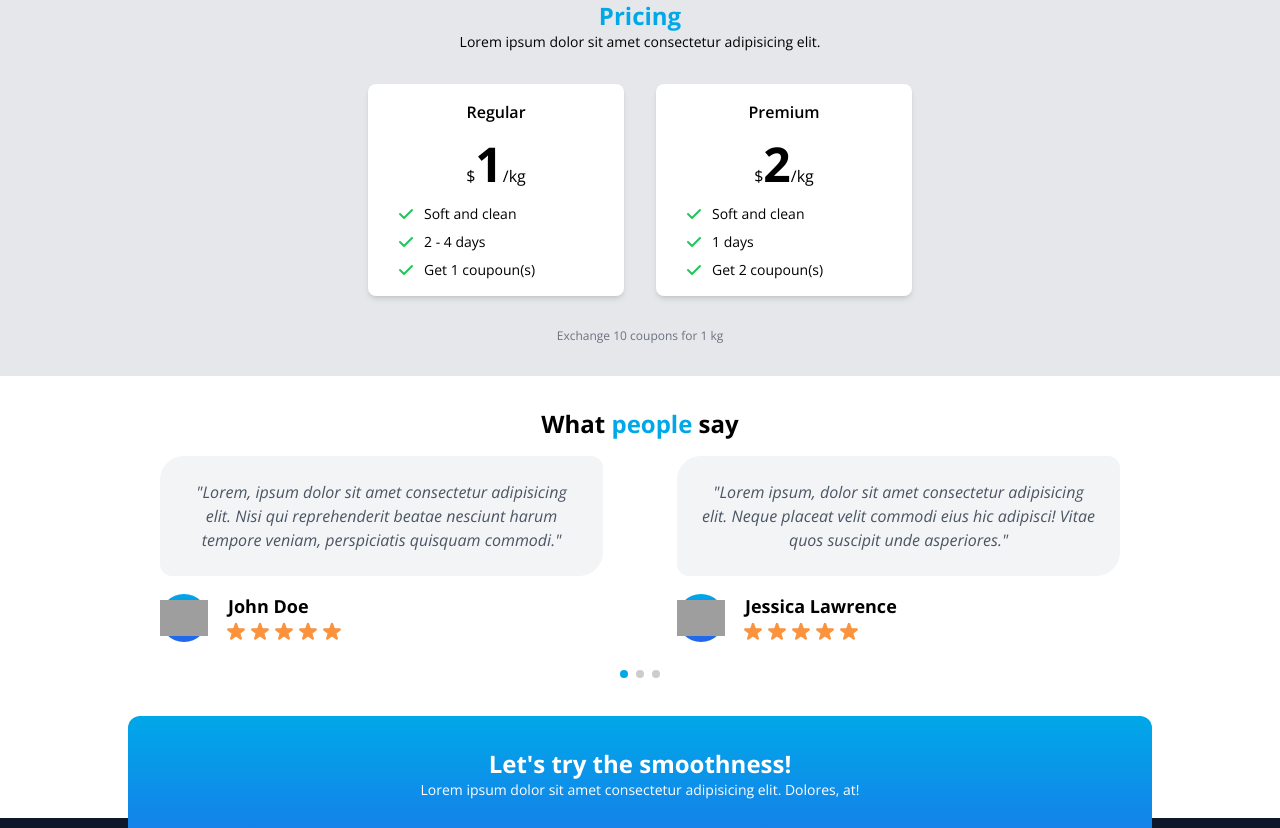
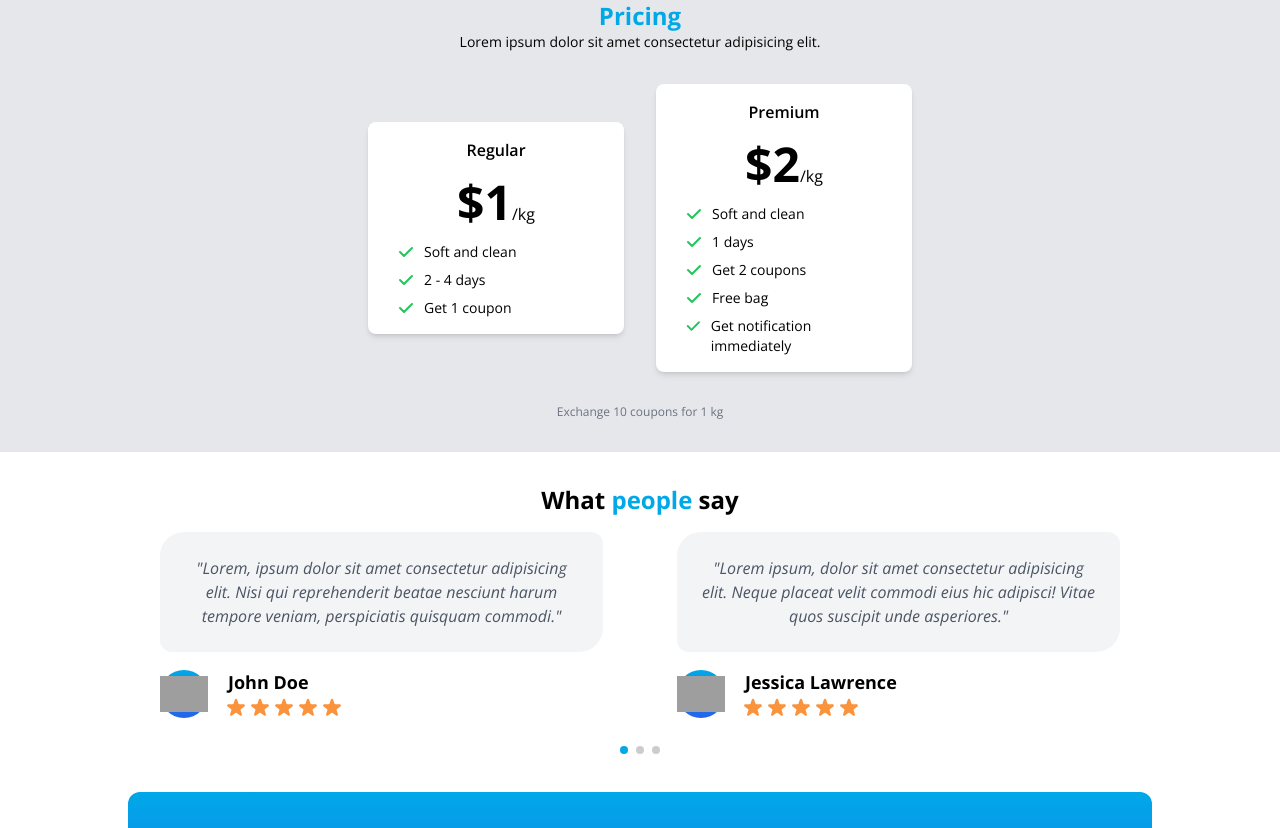
Before and after one commit to rijalislamir/portfolio-laundry, a Vue app: page / in a window 1280 px wide. Shown: the part 1940-2768 px from the top of the page. Built offline with nearby package versions, Linux system fonts and the light colour scheme; grey boxes are pictures that could not be loaded.

Commit message:
change menu text color on top view

```diff
--- a/src/components/Navbar.vue
+++ b/src/components/Navbar.vue
@@ -13,7 +13,12 @@
         <h1 class="text-xl text-blue-main font-bold flex items-center">Logo</h1>
 
         <div class="hidden sm:flex">
-          <ul class="flex gap-12 font-semibold">
+          <ul
+            :class="
+              'flex gap-12 font-semibold transition-all duration-500' +
+              (lastScrollPosition < 5 && !showMobileMenu ? ' text-white' : '')
+            "
+          >
             <li>About</li>
             <li>Pricing</li>
             <li>
--- a/src/components/Pricing.vue
+++ b/src/components/Pricing.vue
@@ -21,9 +21,8 @@
           <h2 class="font-semibold">{{ pricing.name }}</h2>
 
           <div class="p-4">
-            <span>$</span>
             <span class="text-5xl font-bold">
-              {{ pricing.pricePerKg }}
+              {{ "$" + pricing.pricePerKg }}
             </span>
             <span>/kg</span>
           </div>
@@ -44,7 +43,7 @@
                   />
                 </svg>
 
-                <span> Soft and clean </span>
+                <span>Soft and clean</span>
               </li>
 
               <li class="flex gap-2">
@@ -61,9 +60,7 @@
                   />
                 </svg>
 
-                <span>
-                  {{ pricing.time }}
-                </span>
+                <span>{{ pricing.time }}</span>
               </li>
 
               <li class="flex gap-2">
@@ -80,7 +77,45 @@
                   />
                 </svg>
 
-                <span> Get {{ pricing.coupon }} coupoun(s) </span>
+                <span
+                  >Get {{ pricing.coupon }} coupon{{
+                    pricing.coupon > 1 ? "s" : ""
+                  }}</span
+                >
+              </li>
+
+              <li class="flex gap-2" v-if="pricing.freeBag">
+                <svg
+                  class="w-5 h-5 text-green-500"
+                  xmlns="http://www.w3.org/2000/svg"
+                  viewBox="0 0 20 20"
+                  fill="currentColor"
+                >
+                  <path
+                    fill-rule="evenodd"
+                    d="M16.707 5.293a1 1 0 010 1.414l-8 8a1 1 0 01-1.414 0l-4-4a1 1 0 011.414-1.414L8 12.586l7.293-7.293a1 1 0 011.414 0z"
+                    clip-rule="evenodd"
+                  />
+                </svg>
+
+                <span>Free bag</span>
+              </li>
+
+              <li class="flex gap-2" v-if="pricing.notification">
+                <svg
+                  class="w-5 h-5 text-green-500"
+                  xmlns="http://www.w3.org/2000/svg"
+                  viewBox="0 0 20 20"
+                  fill="currentColor"
+                >
+                  <path
+                    fill-rule="evenodd"
+                    d="M16.707 5.293a1 1 0 010 1.414l-8 8a1 1 0 01-1.414 0l-4-4a1 1 0 011.414-1.414L8 12.586l7.293-7.293a1 1 0 011.414 0z"
+                    clip-rule="evenodd"
+                  />
+                </svg>
+
+                <span>Get notification immediately</span>
               </li>
             </ul>
           </div>
@@ -101,12 +136,16 @@ const data = [
     pricePerKg: 1,
     time: "2 - 4 days",
     coupon: 1,
+    freeBag: false,
+    notification: false,
   },
   {
     name: "Premium",
     pricePerKg: 2,
     time: "1 days",
     coupon: 2,
+    freeBag: true,
+    notification: true,
   },
 ];
 </script>
```
